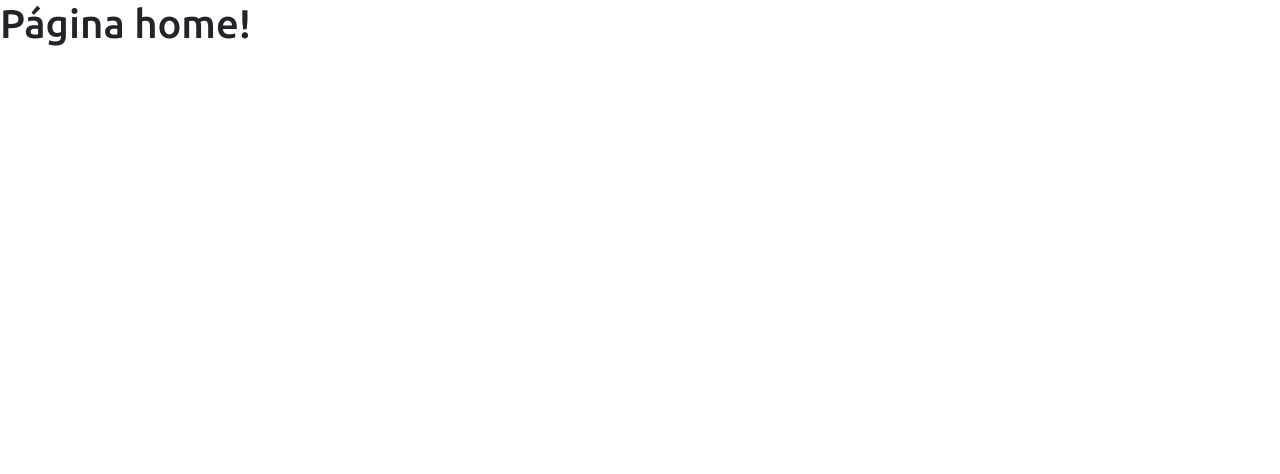
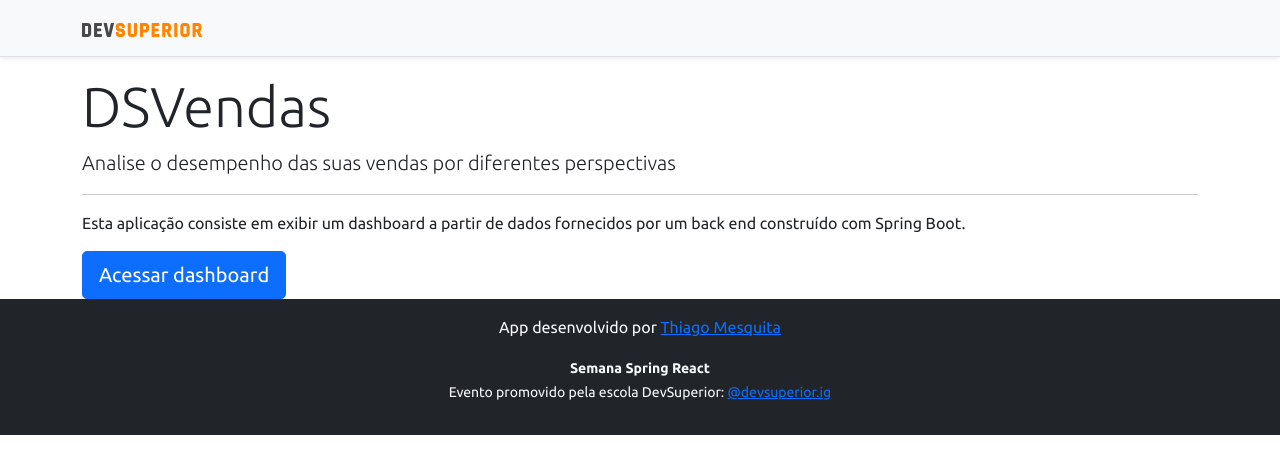
Before and after one commit to thiagomrm/projeto, a React (Create React App) app in the folder frontend/: page / in a window 1280 px wide. Shown: the top 474 px of the page. Built offline with nearby package versions, Linux system fonts and the light colour scheme.

Commit message:
Home, navigation

```diff
--- a/frontend/src/Routes.tsx
+++ b/frontend/src/Routes.tsx
@@ -1,7 +1,7 @@
 import Dashboard from "pages/Dashboard";
 import Home from "pages/Home";
 import { Switch } from "react-router-dom";
-import { BrowserRouter, Route } from "react-router-dom";
+import { BrowserRouter, Route} from "react-router-dom";
 
 
 const Routes = () => {
--- a/frontend/src/pages/Home/index.tsx
+++ b/frontend/src/pages/Home/index.tsx
@@ -1,8 +1,24 @@
+import Footer from "components/Footer";
+import NavBar from "components/NavBar";
+import { Link } from "react-router-dom";
+
 const Home = () => {
     return (
-        <div>
-            <h1>Página home!</h1>
+        <>
+        <NavBar/>
+        <div className="container">
+            <div className="jumbotron">
+                <h1 className="display-4">DSVendas</h1>
+                <p className="lead">Analise o desempenho das suas vendas por diferentes perspectivas</p>
+                <hr />
+                <p>Esta aplicação consiste em exibir um dashboard a partir de dados fornecidos por um back end construído com Spring Boot.</p>
+                <Link className="btn btn-primary btn-lg " to="/dashboard">
+                    Acessar dashboard
+                </Link>
+            </div>
         </div>
+        <Footer/>
+        </>
     );
 }
 
```
Also changed, not shown: 1 other file (tests, documents, lock files or other folders).
